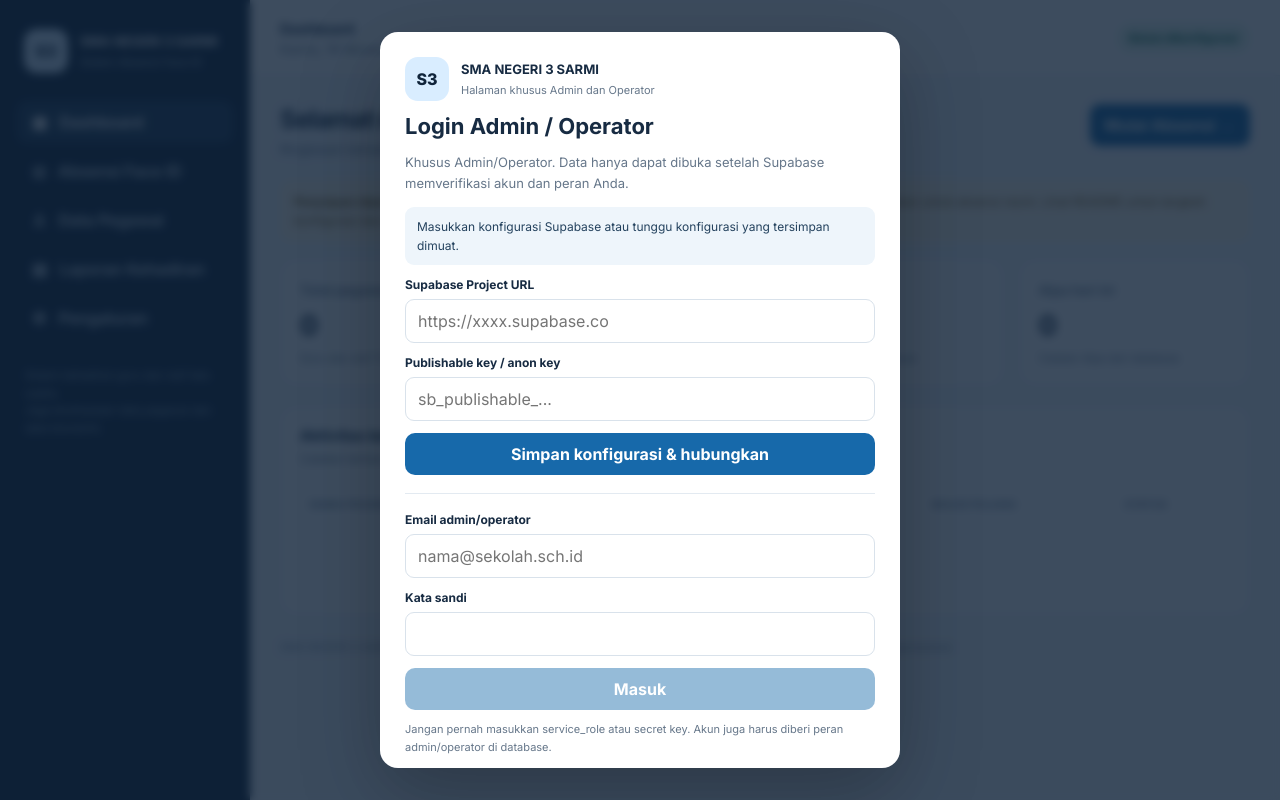
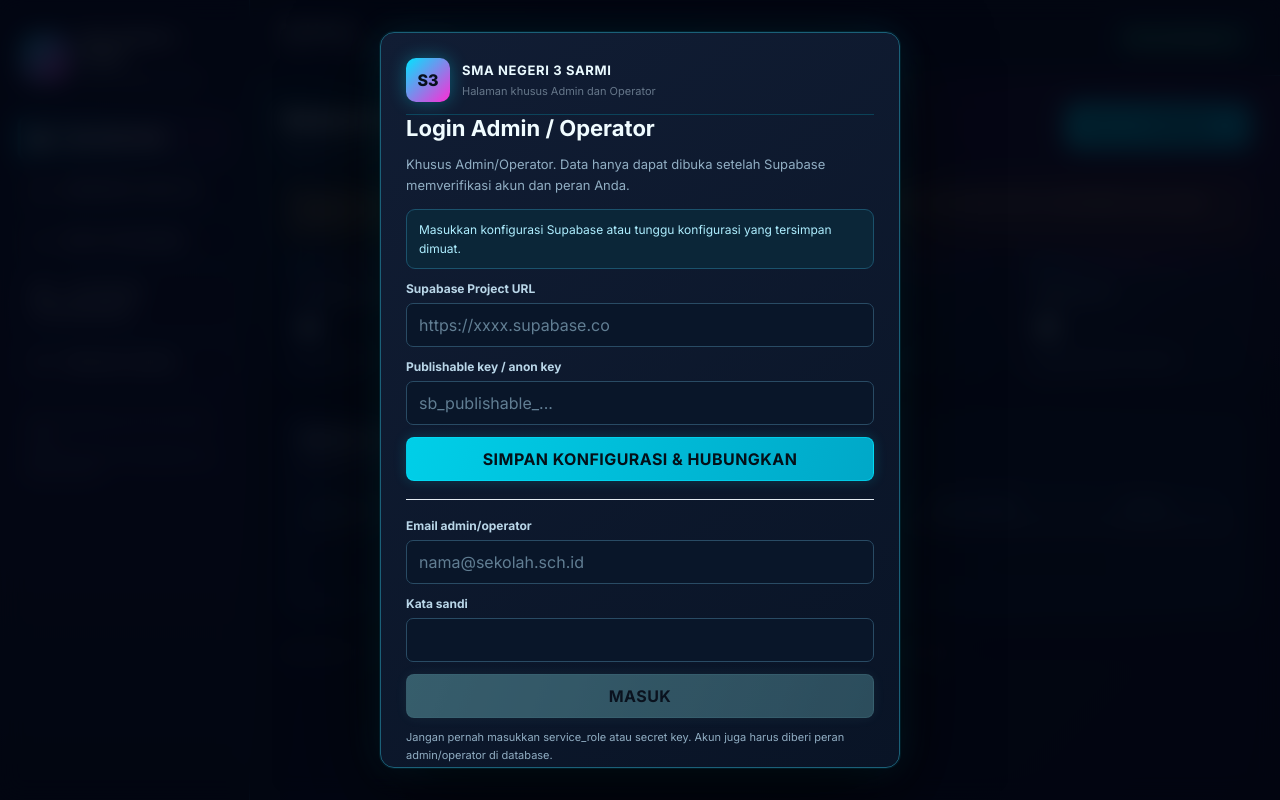
Before and after one commit to absensismantisarmi-wq/abensismanti11, a plain HTML site: page admin.html in a window 1280 px wide. Drawn offline with nearby package versions, Linux system fonts and the light colour scheme.

Commit message:
Update admin.html

```diff
--- a/admin.html
+++ b/admin.html
@@ -19,6 +19,133 @@
  #monthlyPrintArea table{min-width:0!important;font-size:10px}
  #monthlyPrintArea th,#monthlyPrintArea td{padding:7px 6px}
  #monthlyPrintArea h2{font-size:16px}
+}
+
+
+
+/* === CYBERPUNK THEME OVERRIDES: visual-only; application logic unchanged === */
+:root{
+  color-scheme:dark;
+  --navy:#090b1c;--blue:#00e5ff;--cyan:#10263a;--ink:#e8f7ff;
+  --muted:#8ca8bd;--line:#20394e;--bg:#070b16;--green:#00f5a0;--red:#ff477e;
+}
+html{background:var(--bg)}
+body{
+  background:
+    radial-gradient(ellipse at 15% 0%,rgba(0,229,255,.13),transparent 38%),
+    radial-gradient(ellipse at 90% 12%,rgba(255,43,214,.10),transparent 34%),
+    linear-gradient(135deg,#070b16 0%,#0a1020 55%,#090b18 100%);
+  color:var(--ink);
+}
+button{
+  background:linear-gradient(110deg,#00cfe8,#00a8c8);
+  color:#041018;border:1px solid rgba(0,229,255,.55);
+  border-radius:8px;text-transform:uppercase;letter-spacing:.45px;
+  box-shadow:0 0 13px rgba(0,229,255,.18);
+  transition:transform .16s ease,box-shadow .16s ease,filter .16s ease;
+}
+button:hover:not(:disabled){transform:translateY(-1px);box-shadow:0 0 18px rgba(0,229,255,.38);filter:brightness(1.08)}
+button.secondary{background:#142337;color:#bfefff;border:1px solid #31516a;box-shadow:none}
+button.danger{background:#351326;color:#ff8bab;border:1px solid #a82e62;box-shadow:0 0 12px rgba(255,71,126,.12)}
+button:disabled{filter:saturate(.35)}
+.app{background:transparent}
+.sidebar{
+  background:linear-gradient(180deg,#090d20 0%,#10102a 58%,#090d1c 100%);
+  border-right:1px solid #17415a;box-shadow:8px 0 30px rgba(0,0,0,.22);
+}
+.brand{border-bottom:1px solid rgba(0,229,255,.15)}
+.logo{
+  background:linear-gradient(135deg,#00e5ff,#ff2bd6);color:#07101d;
+  border-radius:10px;box-shadow:0 0 18px rgba(0,229,255,.32);
+}
+.brand strong{color:#eafaff;letter-spacing:.65px}
+.brand small{color:#83a8c1}
+.nav button{color:#9eb9cc;border:1px solid transparent;border-radius:8px}
+.nav button.active,.nav button:hover{
+  background:linear-gradient(90deg,rgba(0,229,255,.17),rgba(255,43,214,.08));
+  color:#fff;border-color:rgba(0,229,255,.32);
+  box-shadow:inset 3px 0 #00e5ff,0 0 15px rgba(0,229,255,.08);
+}
+.side-note{color:#7694aa}
+.topbar{
+  background:rgba(8,14,29,.92);border-bottom:1px solid #1c4058;
+  box-shadow:0 5px 22px rgba(0,0,0,.18);backdrop-filter:blur(12px);
+}
+.topbar strong{color:#eafaff}
+.topbar small{color:#87a7bc}
+.content{max-width:1500px}
+.heading h1{color:#f1fbff;text-shadow:0 0 18px rgba(0,229,255,.12)}
+.heading p,.sub{color:var(--muted)}
+.pill{
+  background:rgba(0,245,160,.12);color:#63ffc5;
+  border:1px solid rgba(0,245,160,.35);border-radius:6px;
+}
+.stat,.panel{
+  background:linear-gradient(145deg,rgba(16,29,51,.96),rgba(10,19,36,.97));
+  border:1px solid #1c4058;border-radius:12px;
+  box-shadow:0 12px 30px rgba(0,0,0,.2),inset 0 1px rgba(255,255,255,.025);
+}
+.stat{position:relative;overflow:hidden}
+.stat:before,.panel:before{content:"";display:block;position:absolute;pointer-events:none}
+.stat:before{height:2px;left:0;right:0;top:0;background:linear-gradient(90deg,#00e5ff,#ff2bd6,transparent)}
+.stat small{color:#91aec3}
+.stat strong{color:#eaffff;text-shadow:0 0 15px rgba(0,229,255,.18)}
+.stat span{color:#7998ad}
+.panel h2{color:#dff8ff;letter-spacing:.2px}
+.notice{background:rgba(255,190,65,.09);color:#ffd98a;border:1px solid rgba(255,190,65,.3);border-radius:8px}
+.camera{background:#020711;border:1px solid #17617a;box-shadow:inset 0 0 28px rgba(0,229,255,.1)}
+.camera .frame{border-color:#00e5ff;box-shadow:0 0 0 999px #02071155,0 0 20px rgba(0,229,255,.55)}
+.field label{color:#b9d6e8}
+.field input,.field select{
+  background:#091629;color:#e7f8ff;border:1px solid #294b64;border-radius:7px;
+  outline:none;accent-color:#00e5ff;
+}
+.field input::placeholder{color:#617e93}
+.field input:focus,.field select:focus{
+  border-color:#00e5ff;box-shadow:0 0 0 3px rgba(0,229,255,.12),0 0 14px rgba(0,229,255,.1);
+}
+.field select option{background:#0b1729;color:#e7f8ff}
+.tablewrap{border:1px solid #1b3a51;border-radius:8px}
+table{color:#d8edf8}
+th{color:#79a6c0;background:#0b1a2d}
+td{color:#c3dce9;border-bottom-color:#1a3449}
+tbody tr{background:rgba(7,17,32,.35)}
+tbody tr:nth-child(even){background:rgba(17,34,54,.48)}
+tbody tr:hover{background:rgba(0,229,255,.07)}
+.empty{color:#7897ad}
+.status{background:rgba(0,245,160,.12);color:#61ffc2;border:1px solid rgba(0,245,160,.24)}
+.status.late{background:rgba(255,181,71,.12);color:#ffd080;border-color:rgba(255,181,71,.28)}
+#matchResult{background:#0b1a2d!important;border:1px solid #23465e}
+#authGate{background:rgba(2,5,16,.84);backdrop-filter:blur(12px)}
+.auth-card{
+  background:linear-gradient(145deg,#111d34,#091426);color:#e8f7ff;
+  border:1px solid #1b6078;border-radius:14px;
+  box-shadow:0 0 0 1px rgba(0,229,255,.08),0 25px 90px #000b,0 0 35px rgba(0,229,255,.12);
+}
+.auth-card h1{color:#f0fcff}
+.auth-card p{color:#91aec3}
+.auth-card .brand{border-bottom:1px solid rgba(0,229,255,.2)}
+.auth-card .brand strong{color:#eafaff}
+.auth-card .auth-status{background:#0b2638;color:#aeeeff;border:1px solid #1b526c}
+.auth-card a{color:#00e5ff}
+#authCard hr{border-color:#25445a}
+.toast{
+  background:linear-gradient(110deg,#10253d,#19132f);color:#eaffff;
+  border:1px solid #17617a;box-shadow:0 0 25px rgba(0,229,255,.18);
+}
+.footer{color:#68869c}
+a{color:#00e5ff}
+input[type="checkbox"]{accent-color:#00e5ff}
+@media(max-width:900px){
+  .sidebar{border-right:0;border-bottom:1px solid #17415a}
+  .nav{padding-bottom:3px}
+}
+@media print{
+  :root{color-scheme:light}
+  body{background:#fff!important;color:#111!important}
+  #monthlyPrintArea,#monthlyPrintArea *{color:#111!important;text-shadow:none!important}
+  #monthlyPrintArea{background:#fff!important;border:0!important}
+  #monthlyPrintArea th,#monthlyPrintArea td{background:#fff!important;color:#111!important;border-color:#bbb!important}
 }
 
 </style>
```
